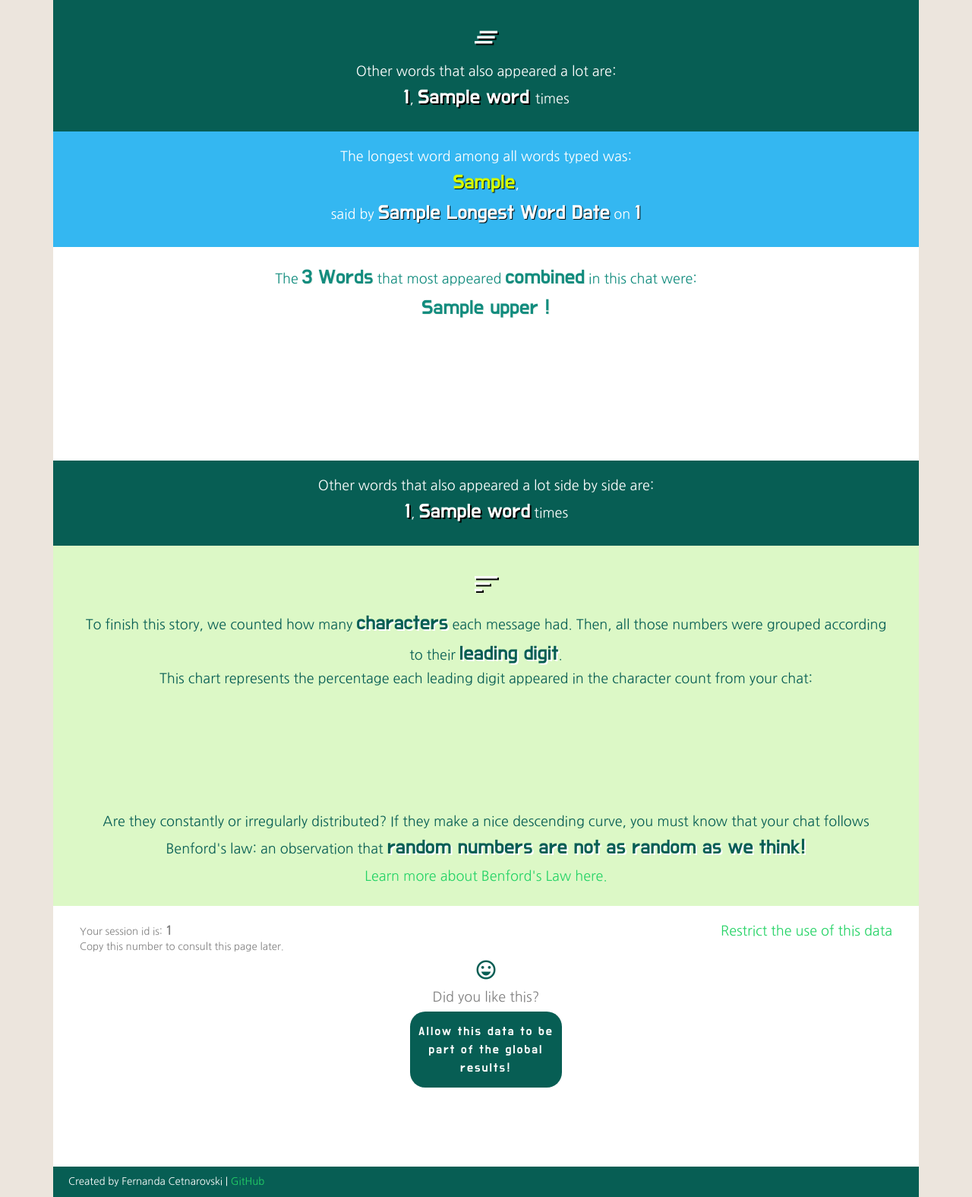
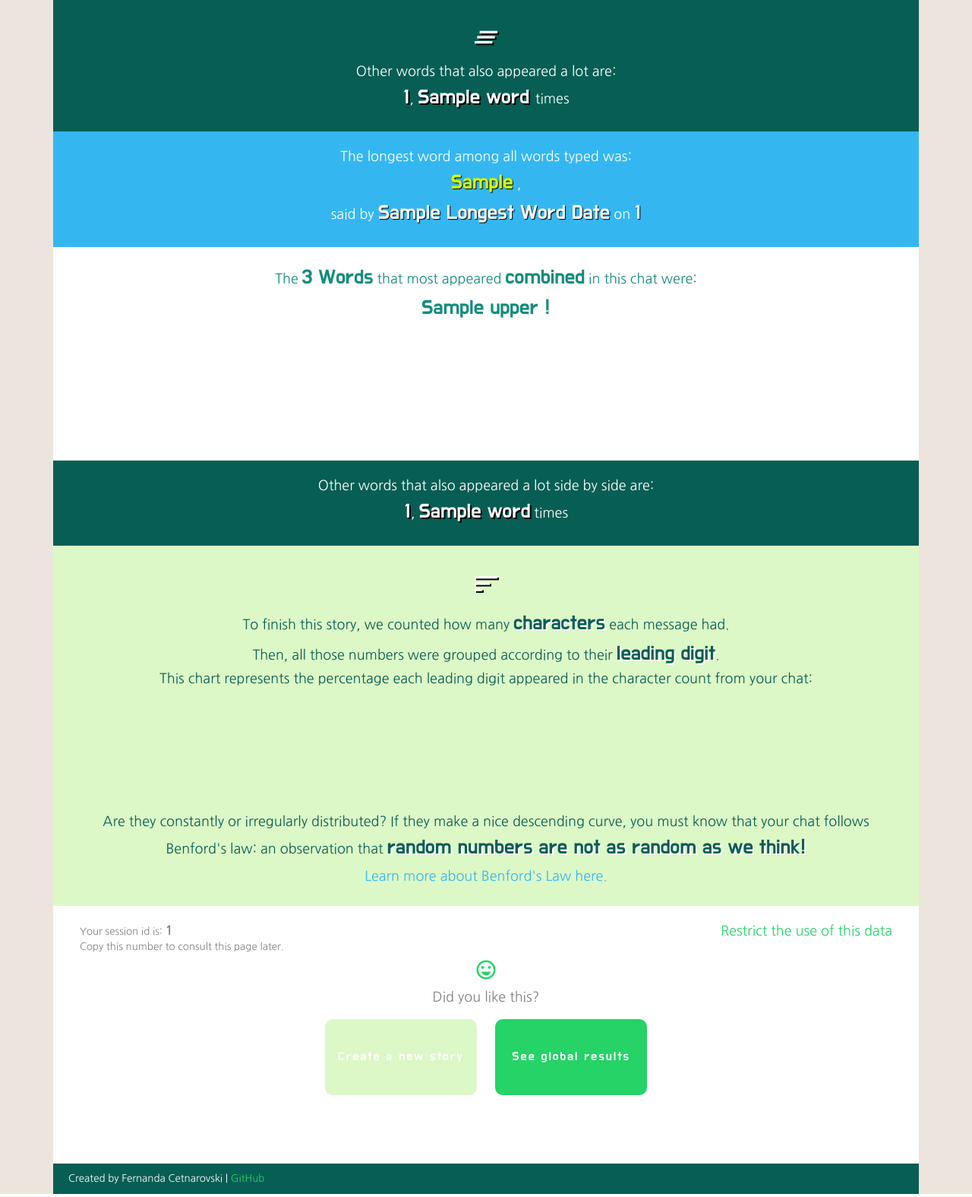
Before and after one commit to fergabi17/whats_the_word, a Flask app: template templates/display_result.html in a window 1280 px wide. Shown: the part 1822-3397 px from the top of the page at 76% size. Run offline with Flask 2, Linux system fonts and the light colour scheme; the template is opened without the code that fills it: most values are stand-ins (such as "Sample title", 1, 10 or a date in 2020); a map, chart or similar area stays blank; some libraries are stand-ins or nearby versions.

Commit message:
Add logic for results with removed items. Styled consult page and buttons

```diff
--- a/app.py
+++ b/app.py
@@ -35,7 +35,6 @@ def how_to_use():
 
 @app.route('/global_words')
 def global_words():
-    #inputs = mongo.db.test_inputs
     count = inputs.find().count()
     return render_template('global_words.html', count=count)
 
@@ -82,14 +81,15 @@ def delete_results(input_id):
 @app.route('/edit_results/consultdb', methods=['GET', 'POST'])
 def consultdb():
     if request.method == 'POST':
-        session_id = request.form["session_id"]
         try:
+            session_id = request.form["session_id"]
             the_input = inputs.find_one({'_id': ObjectId(session_id)})
-            return render_template('display_result.html', results=the_input)
+            the_input_id = the_input["_id"]
+            return render_template('display_result.html', results=the_input, the_input_id=the_input_id)
         except:
             return render_template('issue.html',
-                                   issue="session_id",
-                                   session_id=session_id)
+                                    issue="session_id",
+                                    session_id=session_id)
 
 
 if __name__ == '__main__':
--- a/static/css/style.css
+++ b/static/css/style.css
@@ -83,7 +83,7 @@ h3 {
 
 .material-icons {
     font-size: 30px;
-    color: #075E54;
+    color: #25D366;
 }
 
 .btn-large .material-icons {
@@ -134,18 +134,19 @@ h3 {
 .btn-large {
     width: 200px;
     height: 100px;
-    background-color: #075E54;
     color: #ffffff;
     font-family:'Do Hyeon', sans-serif;
+    line-height: 120%;
     letter-spacing: 2px;
     border: 0px;
-    border-radius: 20px;
+    border-radius: 10px;
+    margin:10px;
 }
 
 .btn-large:hover{
     background-color: #25D366;
     color: #ffffff;
-    border: solid 3px black;
+    border: dashed 2px black;
 }
 
 /* ------------------------------------------ FOOTER */
@@ -226,12 +227,24 @@ h3 {
     background-color: #34B7f1;
 }
 
+.green {
+    background-color: #25D366;
+}
+
 .bright p {
     color: #ffffff;
 }
 
 .bright span {
     text-shadow:1px 1px 1px rgb(2, 4, 2);
+}
+
+.light a {
+    color: #34B7f1;
+}
+
+.light a:hover {
+    color: #25D366;
 }
 
 .highlight {
@@ -269,3 +282,8 @@ h3 {
 ol {
     line-height: 30pt;
 }
+
+.edit-text {
+    padding-top: 30px;
+    padding-bottom: 30px;
+}
--- a/static/js/charts.js
+++ b/static/js/charts.js
@@ -58,4 +58,5 @@ function createChart(chartObject) {
             }
         }
     });
+    return true;
 }
--- a/templates/display_result.html
+++ b/templates/display_result.html
@@ -190,15 +211,25 @@
         <div class="col-12">
             <p>
                 <span><i class="material-icons result-icons">sort</i></span><br>
-                To finish this story, we counted how many <span>characters</span> each message had.
-                Then, all those numbers were grouped according to their <span>leading digit</span>.<br>
+                To finish this story, we counted how many <span>characters</span> each message had.<br>
+                Then, all those numbers were grouped according to their <span>leading digit</span>.
+                {% if results.benford != "" %}
+                <br>
                 This chart represents the percentage each leading digit appeared in the character count from your chat:
             </p>
+            <!-- ******************************************** CHART BENFORD'S -->
+
             <div class="container">
                 <canvas id="benford"></canvas>
             </div>
+
             <p>
-                Are they constantly or irregularly distributed? If they make a nice descending curve, you must know that
+                Are they constantly or irregularly distributed?
+                {% else %}
+            </p>
+            <p>
+                {% endif %}
+                If they make a nice descending curve, you must know that
                 your chat
                 follows Benford's law: an observation that <span>random numbers are not as random as we think!</span>
             </p>
@@ -222,12 +253,32 @@
 
         <div class="col-12">
 
-            <p><i class="material-icons">sentiment_very_satisfied</i><br>Did you like this?</p>
+            <p>
+                <i class="material-icons">sentiment_very_satisfied</i><br>
+                Did you like this?
+            </p>
+
+
+            <div class="row">
+                <div class="col-12">
+                    <a href="{{ url_for('home') }}">
+                        <button class="btn-large light">
+                            Create a new story
+                        </button>
+                    </a>
+
+
                     <a href="{{ url_for('global_words') }}">
-                <button class="btn-large">
-                    Allow this data to be part of the global results!
+                        <button class="btn-large green">
+                            See global results
                         </button>
-            </a><br><br>
+                    </a>
+                </div>
+            </div>
+
+
+
+
         </div>
 
     </div>
@@ -236,19 +287,27 @@
 
 
 <script>
+    if ("{{results.word_1_result}}" != "") {
         let word1Chart = chartData("word-1", "{{results.word_1_result}}",
-        "monthly use of: {{results.words[0][0].upper()}}", 'times this word appeared', '#075E54');
+            "monthly use of this word", 'times this word appeared', '#075E54');
+        createChart(word1Chart);
+    };
+    if ("{{results.word_2_result}}" != "") {
         let word2Chart = chartData("word-2", "{{results.word_2_result}}",
-        "monthly use of: {{results.words[1][0].upper()}}", 'times this word appeared', '#128c7e');
+            "monthly use of this word", 'times this word appeared', '#128c7e');
+        createChart(word2Chart);
+    };
+    if ("{{results.word_seq_1_result}}" != "") {
         let words1Chart = chartData("words-1", "{{results.word_seq_1_result}}",
-        "monthly use of: {{results.word_combinations[0][0].upper()}}", 'times these words appeared together', '#128c7e');
+            "monthly use of this word", 'times these words appeared together', '#128c7e');
+        createChart(words1Chart);
+    }
+    if ("{{results.benford}}" != "") {
         let benford = chartData("benford", "{{results.benford}}",
             "Benford's Law", "Character count starting with this digit", '#34B7f1');
+        createChart(benford);
+    };
 
-    createChart(word1Chart);
-    createChart(word2Chart);
-    createChart(words1Chart);
-    createChart(benford);
 </script>
 
 
--- a/templates/index.html
+++ b/templates/index.html
@@ -19,7 +19,7 @@
 
 
         <p>
-            <a><input class="btn-large" type="submit" value="Check this chat!"></a>
+            <a><input class="btn-large green" type="submit" value="Check this chat!"></a>
         </p>
 
     </form>
```
Also changed, not shown: other parts of templates/display_result.html (+33 -12 lines), templates/consult.html (+16 -5 lines), templates/edit_results.html (+19 -15 lines). Lines whose indentation alone changed are shown as unchanged.
